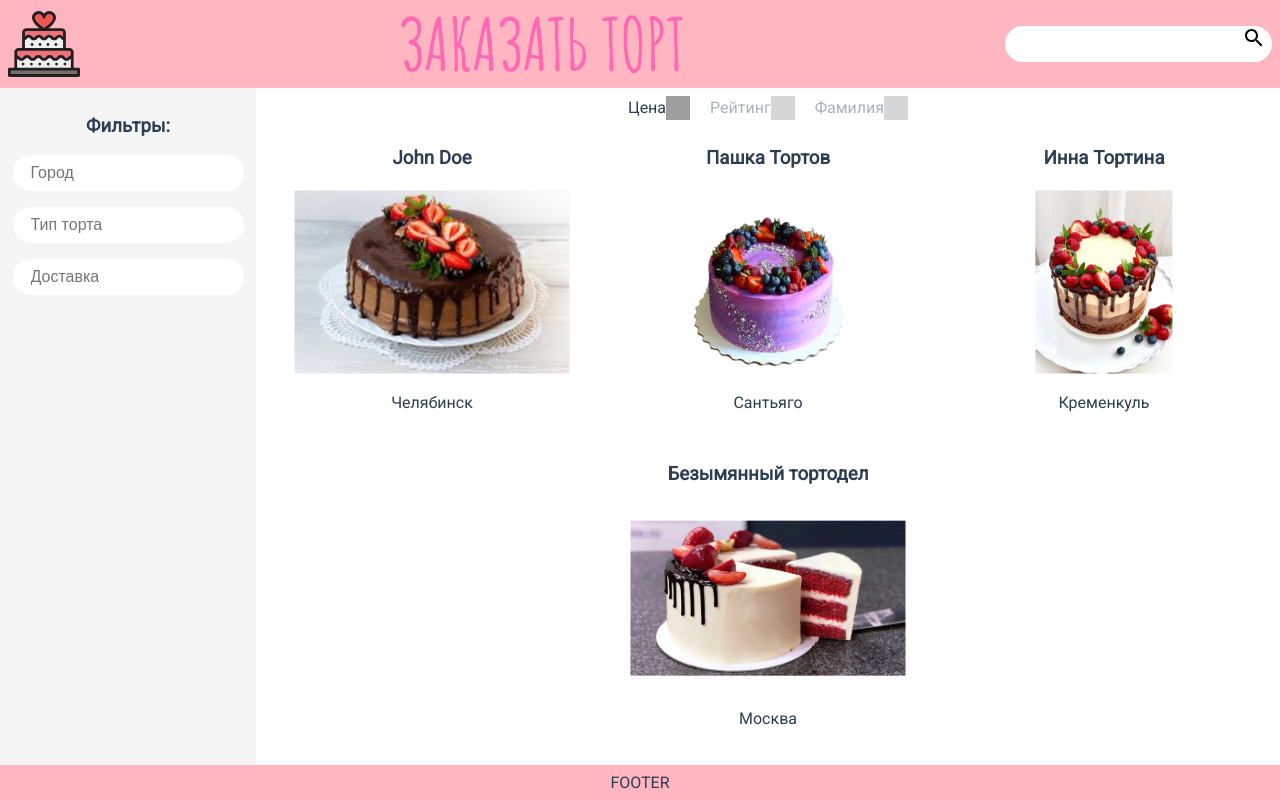
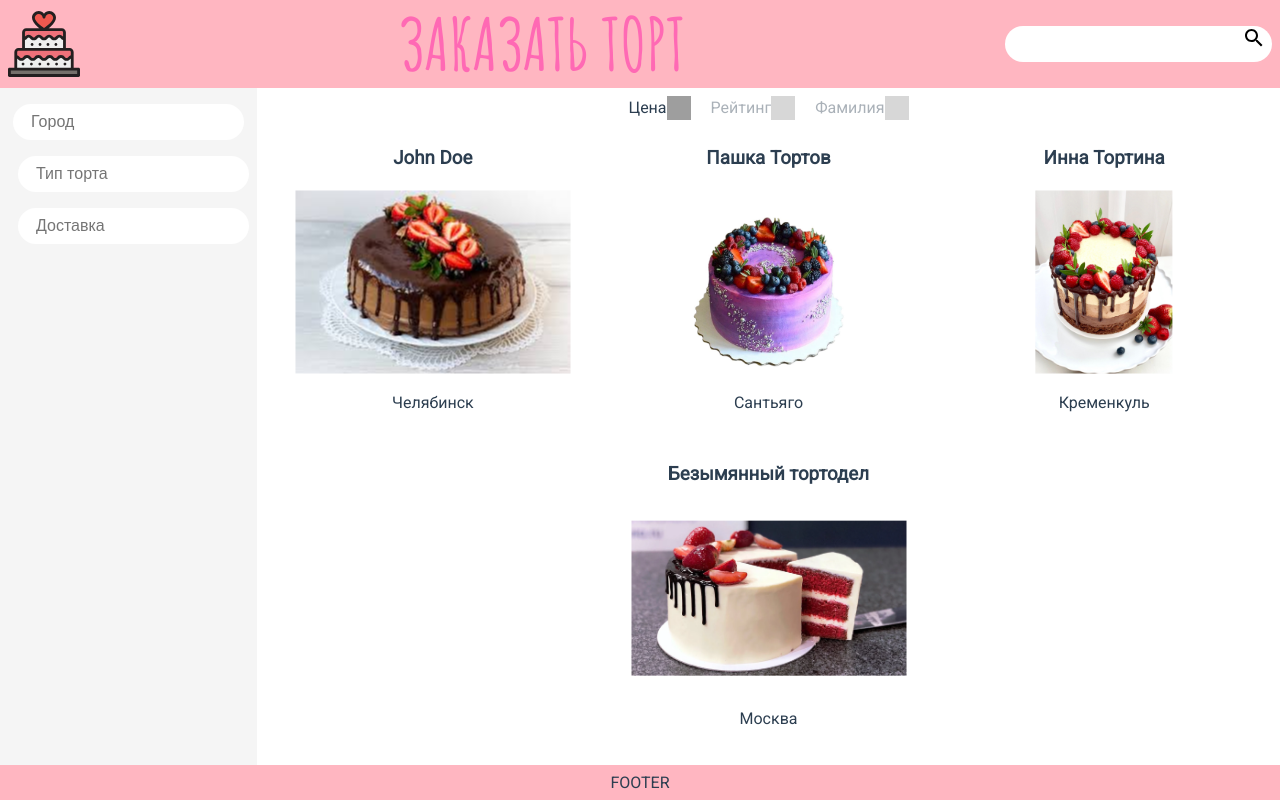
Before and after one commit to Something-Digital/tortix, a Vue app in the folder frontend/: page / in a window 1280 px wide. Built offline with nearby package versions, Linux system fonts and the light colour scheme; grey boxes are pictures that could not be loaded.

Commit message:
Filters are almost done

```diff
--- a/frontend/src/components/Filters.vue
+++ b/frontend/src/components/Filters.vue
@@ -1,6 +1,5 @@
 <template>
   <aside class="filters">
-    <h3>Фильтры:</h3>
     <InputFilter
       title="Город"
       :items="['Челябинск', 'Москва', 'Санкт-Петербург', 'Кременкуль']"
@@ -29,9 +28,15 @@ export default {
 
 <style scoped>
 .filters {
-  padding: var(--common-padding);
-
-  min-width: 240px;
+  display: flex;
+  flex-wrap: wrap;
+  justify-content: space-around;
+  padding: calc(2*var(--common-padding)) var(--common-padding);
   background: var(--gray-background);
 }
+@media screen and (min-width: 900px) {
+  .filters {
+    display: block;
+  }
+}
 </style>
--- a/frontend/src/components/InputFilter.vue
+++ b/frontend/src/components/InputFilter.vue
@@ -38,11 +38,16 @@ export default {
 .filter {
   --full-size: calc(var(--main-icon-size) + 2*var(--element-padding));
   --half-size: calc(var(--full-size) / 2);
-  width: 100%;
   display: block;
 }
-.filter:not(:first-of-type) {
-  margin-top: var(--common-vertical-margin);
+.filter:not(:first-of-type) { /* horizontal */
+  margin-top: 0;
+  margin-left: var(--common-horizontal-margin);
+}
+@media screen and (min-width: 900px) {
+  .filter:not(:first-of-type) {
+    margin-top: var(--common-vertical-margin);
+  }
 }
 .filter-input {
   height: var(--main-icon-size);
--- a/frontend/src/vars.css
+++ b/frontend/src/vars.css
@@ -1,13 +1,10 @@
 :root {
-  /* heights */
-
-
   /* paddings */
   --common-padding: 8px;
   --element-padding: 6px;
 
   /* margins */
-  --common-horizontal-margin: 20px;
+  --common-horizontal-margin: 10px;
   --common-vertical-margin: 16px;
 
   /* colors */
```
